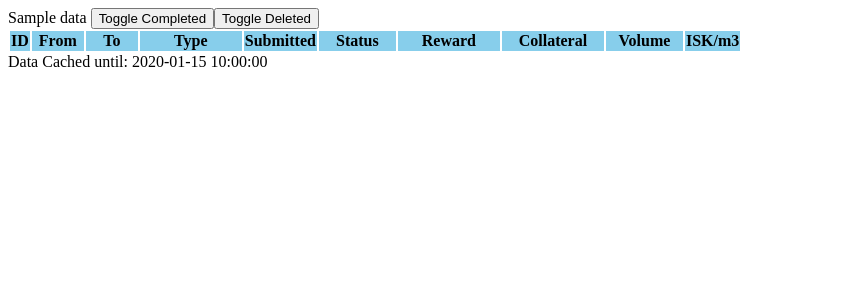
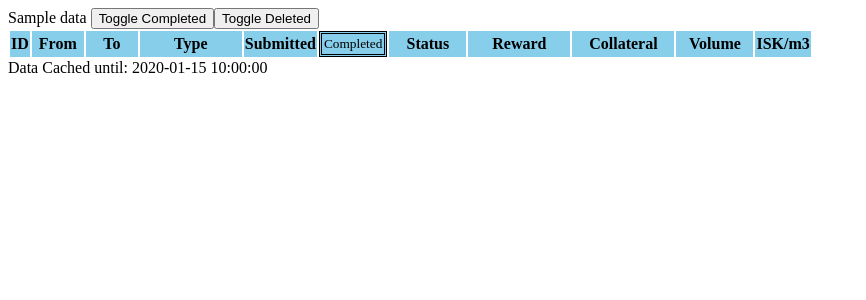
Before and after one commit to cyphirx/frogsiren, a Flask app: template frogsiren/templates/contracts.html in a window 1280 px wide. Shown: the top 300 px of the page, without its empty margins (0-866 px from the left). Run offline with Flask 2, Linux system fonts and the light colour scheme; the template is opened without the code that fills it: most values are stand-ins (such as "Sample title", 1, 10 or a date in 2020); lists and menus that the app fills with data are empty.

Commit message:
Added completed field

```diff
--- a/frogsiren/routes.py
+++ b/frogsiren/routes.py
@@ -86,6 +86,7 @@ def read_contracts():
         status = child.get("status")
         title = child.get("title")
         date_issued = child.get("dateIssued")
+        date_completed = child.get("dateCompleted")
         days = child.get("numDays")
         price = float(child.get("price"))
         reward = float(child.get("reward"))
@@ -110,6 +111,7 @@ def read_contracts():
         content += '    <td>' + end_station.stationName.split(' ')[0] + '</td>\n'
         content += '    <td>' + type + '</td>\n'
         content += '    <td>' + date_issued + '</td>\n'
+        content += '    <td>' + date_completed + '</td>\n'
         content += '    <td>' + status + '</td>\n'
         content += '    <td>' + str(reward) + '</td>\n'
         content += '    <td>' + str(collateral) + '</td>\n'
@@ -117,8 +119,8 @@ def read_contracts():
         content += '    <td>' + str(isk) + '</td>\n'
         content += '</tr>'
 
-    content += '<tfoot><td colspan=6>Total</td><td>' + humanize.intcomma(total_reward) + '</td><td>' + humanize.intcomma(total_collateral) + '</td><td>' + humanize.intcomma(total_volume) + '</td><td>&nbsp;</td></thead>'
-    content += '<tfoot><td colspan=6>Unaccepted/In Progress</td><td>' + humanize.intcomma(active_reward) + '</td><td>' + humanize.intcomma(active_collateral) + '</td><td>' + humanize.intcomma(active_volume) + '</td><td>&nbsp;</td></thead>'
+    content += '<tfoot><td colspan=7>Total</td><td>' + humanize.intcomma(total_reward) + '</td><td>' + humanize.intcomma(total_collateral) + '</td><td>' + humanize.intcomma(total_volume) + '</td><td>&nbsp;</td></thead>'
+    content += '<tfoot><td colspan=7>Unaccepted/In Progress</td><td>' + humanize.intcomma(active_reward) + '</td><td>' + humanize.intcomma(active_collateral) + '</td><td>' + humanize.intcomma(active_volume) + '</td><td>&nbsp;</td></thead>'
 
     return content
 
--- a/frogsiren/templates/contracts.html
+++ b/frogsiren/templates/contracts.html
@@ -37,7 +37,7 @@ $(document).ready(function()
 </head>
 <body>
 <table id="abc" class="tablesorter">
-<thead><th>ID</th><th style="width:50;">From</th><th style="width:50;">To</th><th style="width:100;">Type</th><th>Submitted</th><th style="width: 75;">Status</th><th style="width: 100;">Reward</th><th style="width: 100;">Collateral</th><th style="width:75;">Volume</th><th>ISK/m3</th></thead>
+<thead><th>ID</th><th style="width:50;">From</th><th style="width:50;">To</th><th style="width:100;">Type</th><th>Submitted</th><td>Completed</td><th style="width: 75;">Status</th><th style="width: 100;">Reward</th><th style="width: 100;">Collateral</th><th style="width:75;">Volume</th><th>ISK/m3</th></thead>
 <tbody>
 {{ data }}
 </tbody>
```
